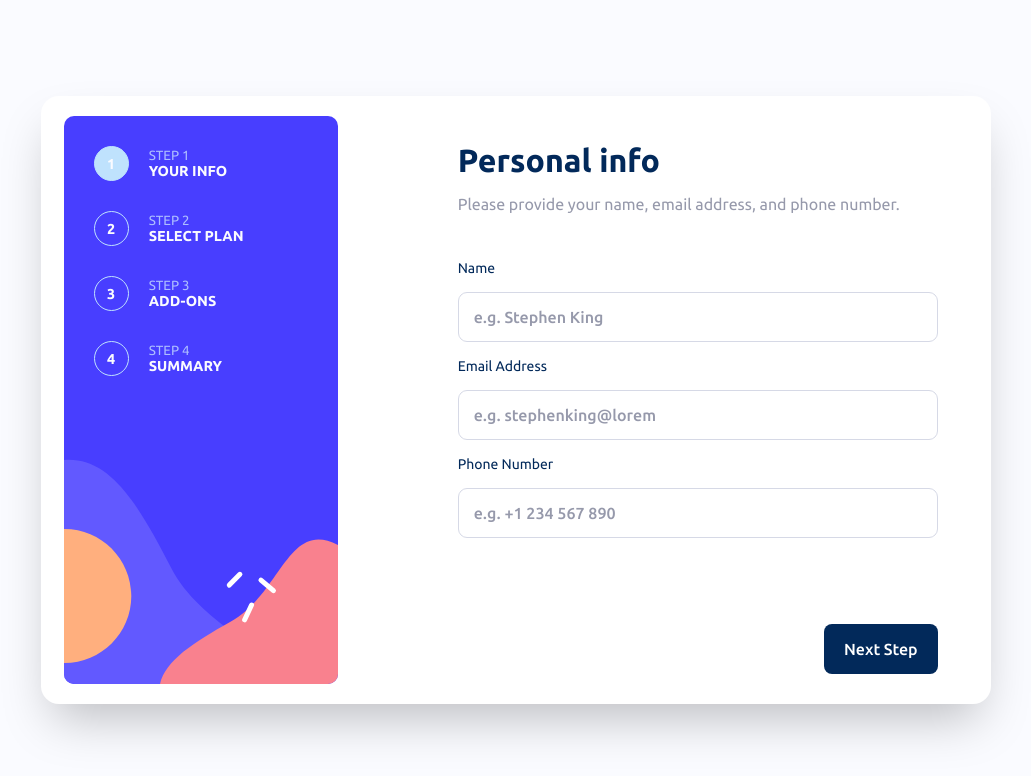
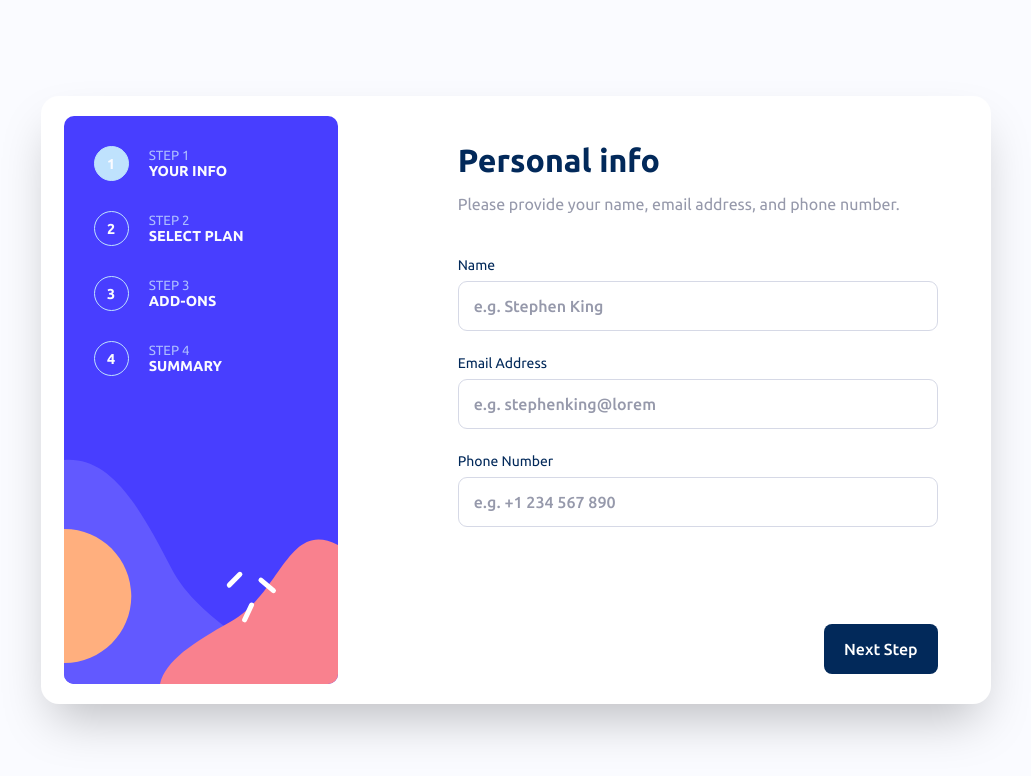
Before and after one commit to CipiVlad/multi_step_form, a React (Vite) app: page / in a window 1280 px wide. Shown: the top 776 px of the page, without its empty margins (124-1155 px from the left). Built offline with nearby package versions, Linux system fonts and the light colour scheme.

Commit message:
css personal info page distance between label and input fixed

```diff
--- a/src/components/SideBar.tsx
+++ b/src/components/SideBar.tsx
@@ -18,8 +18,6 @@ const SideBar = () => {
 
     useEffect(() => {
         const matchingStep = steps.find(step => step.endpoint === pathname);
-        console.log(matchingStep);
-
         setActiveIndex(matchingStep ? steps.indexOf(matchingStep) : null);
 
         //for Thank You Page where all steps are completed
@@ -29,7 +27,6 @@ const SideBar = () => {
 
     }, [pathname]);
 
-    console.log(activeIndex)
     return (
         <>
             <div className='sidebar_image'>
--- a/src/components/page_cards/PersonalInfoCard.scss
+++ b/src/components/page_cards/PersonalInfoCard.scss
@@ -3,7 +3,6 @@
 .form {
     display: flex;
     flex-direction: column;
-    gap: 1vh;
 
     input {
         font-size: $font-size-paragraph;
@@ -12,7 +11,7 @@
         border: $neutralLightGray 1px solid;
         border-radius: 9px;
         padding: 15px;
-        margin: 1vh 0;
+        margin: 1vh 0 3vh 0;
         cursor: pointer;
     }
 
```
Also changed, not shown: Checklist.txt.
